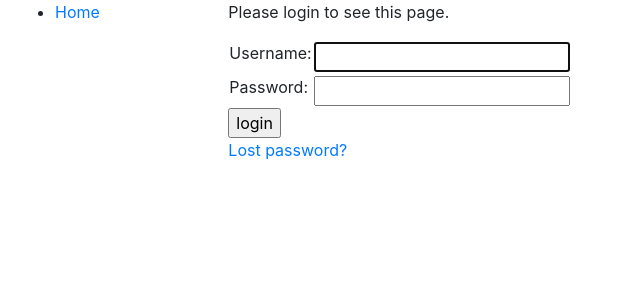
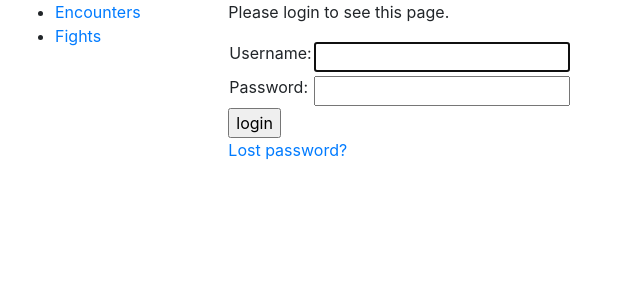
Before and after one commit to Mapleia/LogCompareAPI, a Django app: a page that uses templates/base_generic.html in a window 1280 px wide. Shown: the top 300 px of the page, without its empty margins (0-640 px from the left). Run offline with Django 3.2, Linux system fonts and the light colour scheme; parts of the project's set-up code (start-up, migrations or seed data) failed here and were passed over.

Commit message:
fixed reverse issue

```diff
--- a/maindb/urls.py
+++ b/maindb/urls.py
@@ -3,11 +3,11 @@ from rest_framework import routers
 from . import views
 
 router = routers.DefaultRouter(trailing_slash=False)
-router.register(r'api/encounters', views.EncounterViewSets, basename='api')
-router.register(r'api/fights', views.FightViewSets, basename='api')
+router.register(r'encounters', views.EncounterViewSets, basename='encounters')
+router.register(r'fights', views.FightViewSets, basename='fights')
 # Wire up our API using automatic URL routing.
 # Additionally, we include login URLs for the browsable API.
 urlpatterns = [
-    path('', include(router.urls)),
+    path('api', include(router.urls)),
     path('api-auth/', include('rest_framework.urls', namespace='rest_framework'))
 ]
--- a/templates/base_generic.html
+++ b/templates/base_generic.html
@@ -15,7 +15,8 @@
       <div class="col-sm-2">
       {% block sidebar %}
         <ul class="sidebar-nav">
-          <li><a href="{% url 'api' %}">Home</a></li>
+          <li><a href="{% url 'encounters-list' %}">Encounters</a></li>
+          <li><a href="{% url 'fights-list' %}">Fights</a></li>
         </ul>
      {% endblock %}
       </div>
```
